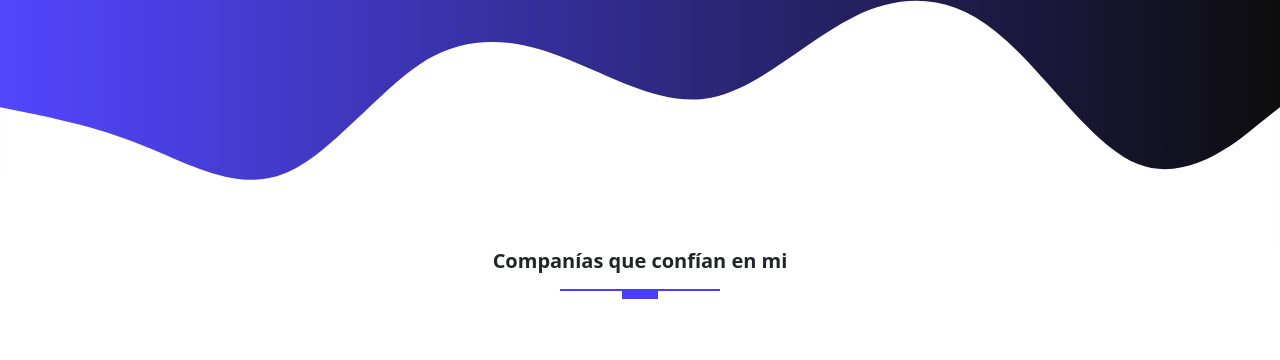
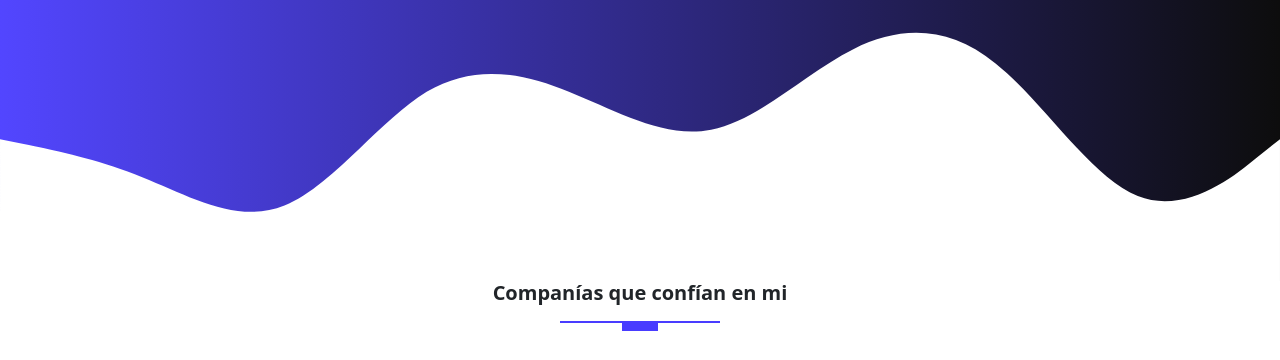
Before and after one commit to Tincho91/maiaru-portafolio-sass-boostrap, a website: page index.html in a window 1280 px wide. Shown: the part 615-975 px from the top of the page. Drawn offline with nearby package versions, Linux system fonts and the light colour scheme.

Commit message:
23 commit

```diff
--- a/scss/sections/_intro-section.scss
+++ b/scss/sections/_intro-section.scss
@@ -3,7 +3,7 @@
 
 .intro-section {
     @include gradient;
-    padding: 5rem 0 0 0;
+    padding: 7rem 0 0 0;
     width: 100%;
     height: 100%;
 }
```
Also changed, not shown: assets/css/style.css.
